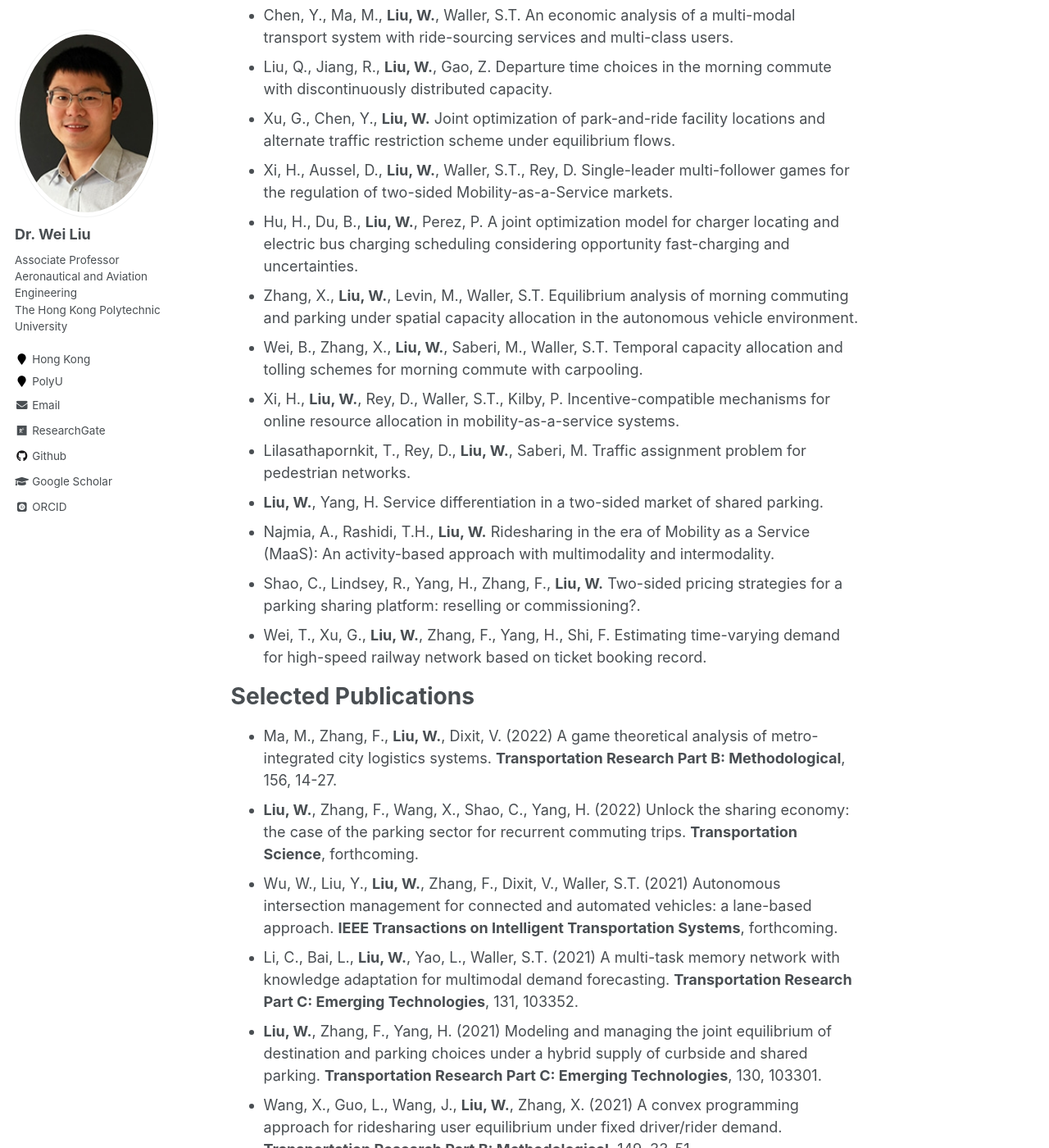
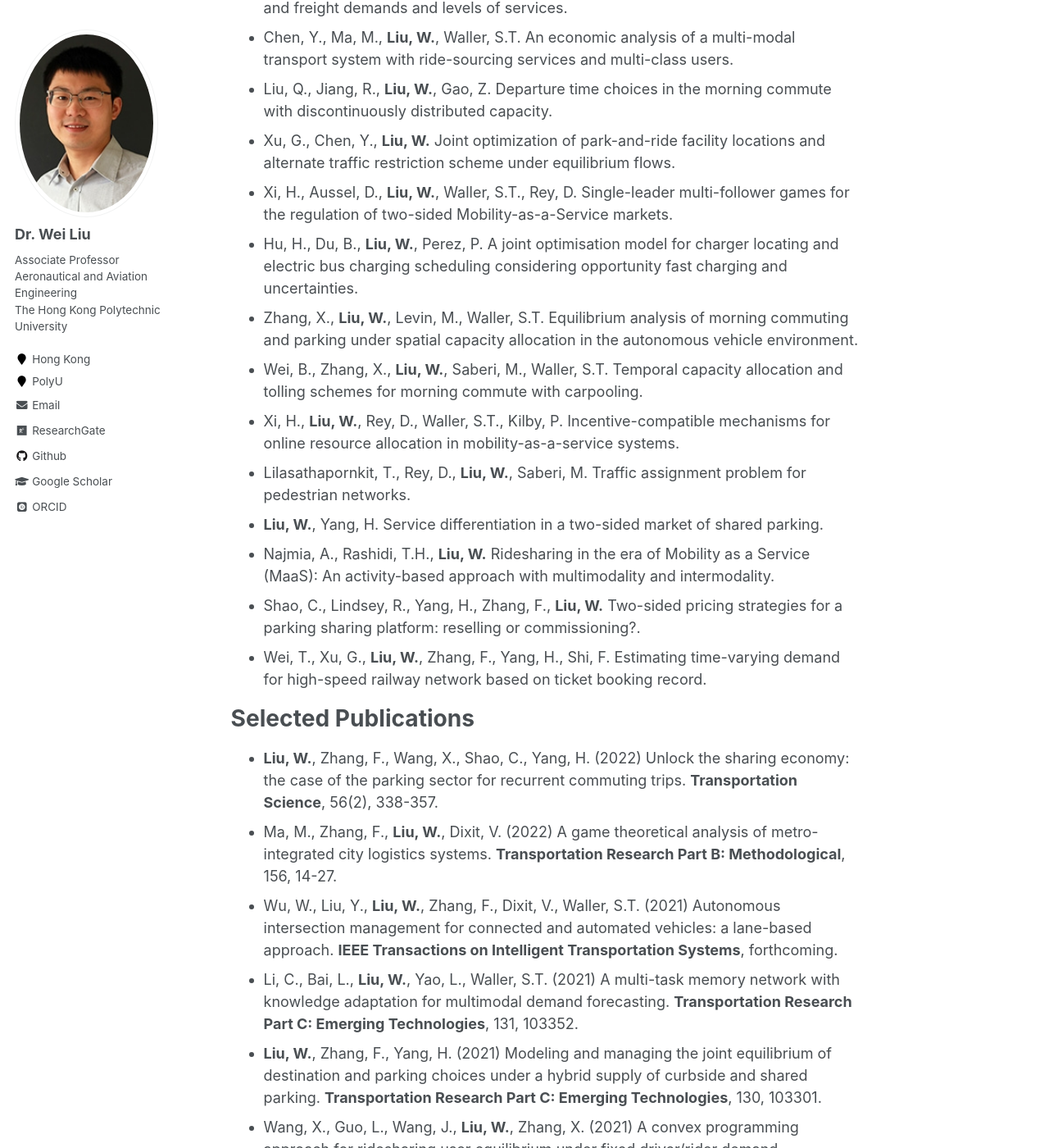
Before and after one commit to weiliu2016/weiliu2016.github.io, a Jekyll site: the page built from _pages/about.md, in a window 1280 px wide and 1400 px high, scrolled down 2735 px. Shown: the whole window at 82% size. Built offline with Jekyll 4.4.1, drawn with Linux system fonts in a browser that asks for light colours; some web fonts are replaced; some of the changed text lies outside the part shown.

Commit message:
Update about.md

```diff
--- a/_pages/about.md
+++ b/_pages/about.md
@@ -64,7 +64,7 @@ Selected Working Papers
 - Liu, Q., Jiang, R., **Liu, W.**, Gao, Z. Departure time choices in the morning commute with discontinuously distributed capacity.
 - Xu, G., Chen, Y., **Liu, W.** Joint optimization of park-and-ride facility locations and alternate traffic restriction scheme under equilibrium flows.
 - Xi, H., Aussel, D., **Liu, W.**, Waller, S.T., Rey, D. Single-leader multi-follower games for the regulation of two-sided Mobility-as-a-Service markets.
-- Hu, H., Du, B., **Liu, W.**, Perez, P. A joint optimization model for charger locating and electric bus charging scheduling considering opportunity fast-charging and uncertainties.
+- Hu, H., Du, B., **Liu, W.**, Perez, P. A joint optimisation model for charger locating and electric bus charging scheduling considering opportunity fast charging and uncertainties.
 - Zhang, X., **Liu, W.**, Levin, M., Waller, S.T. Equilibrium analysis of morning commuting and parking under spatial capacity allocation in the autonomous vehicle environment.
 - Wei, B., Zhang, X., **Liu, W.**, Saberi, M., Waller, S.T. Temporal capacity allocation and tolling schemes for morning commute with carpooling.
 - Xi, H., **Liu, W.**, Rey, D., Waller, S.T., Kilby, P. Incentive-compatible mechanisms for online resource allocation in mobility-as-a-service systems.
@@ -76,8 +76,8 @@ Selected Working Papers
 
 Selected Publications
 ======
+- **Liu, W.**, Zhang, F., Wang, X., Shao, C., Yang, H. (2022) Unlock the sharing economy: the case of the parking sector for recurrent commuting trips. **Transportation Science**, 56(2), 338-357.
 - Ma, M., Zhang, F., **Liu, W.**, Dixit, V. (2022) A game theoretical analysis of metro-integrated city logistics systems. **Transportation Research Part B: Methodological**, 156, 14-27.
-- **Liu, W.**, Zhang, F., Wang, X., Shao, C., Yang, H. (2022) Unlock the sharing economy: the case of the parking sector for recurrent commuting trips. **Transportation Science**, forthcoming.
 - Wu, W., Liu, Y., **Liu, W.**, Zhang, F., Dixit, V., Waller, S.T. (2021) Autonomous intersection management for connected and automated vehicles: a lane-based approach. **IEEE Transactions on Intelligent Transportation Systems**, forthcoming.
 - Li, C., Bai, L., **Liu, W.**, Yao, L., Waller, S.T. (2021) A multi-task memory network with knowledge adaptation for multimodal demand forecasting. **Transportation Research Part C: Emerging Technologies**, 131, 103352.
 - **Liu, W.**, Zhang, F., Yang, H. (2021) Modeling and managing the joint equilibrium of destination and parking choices under a hybrid supply of curbside and shared parking. **Transportation Research Part C: Emerging Technologies**, 130, 103301.
```
Also changed, not shown: other parts of _pages/about.md (+1 -1 lines).
